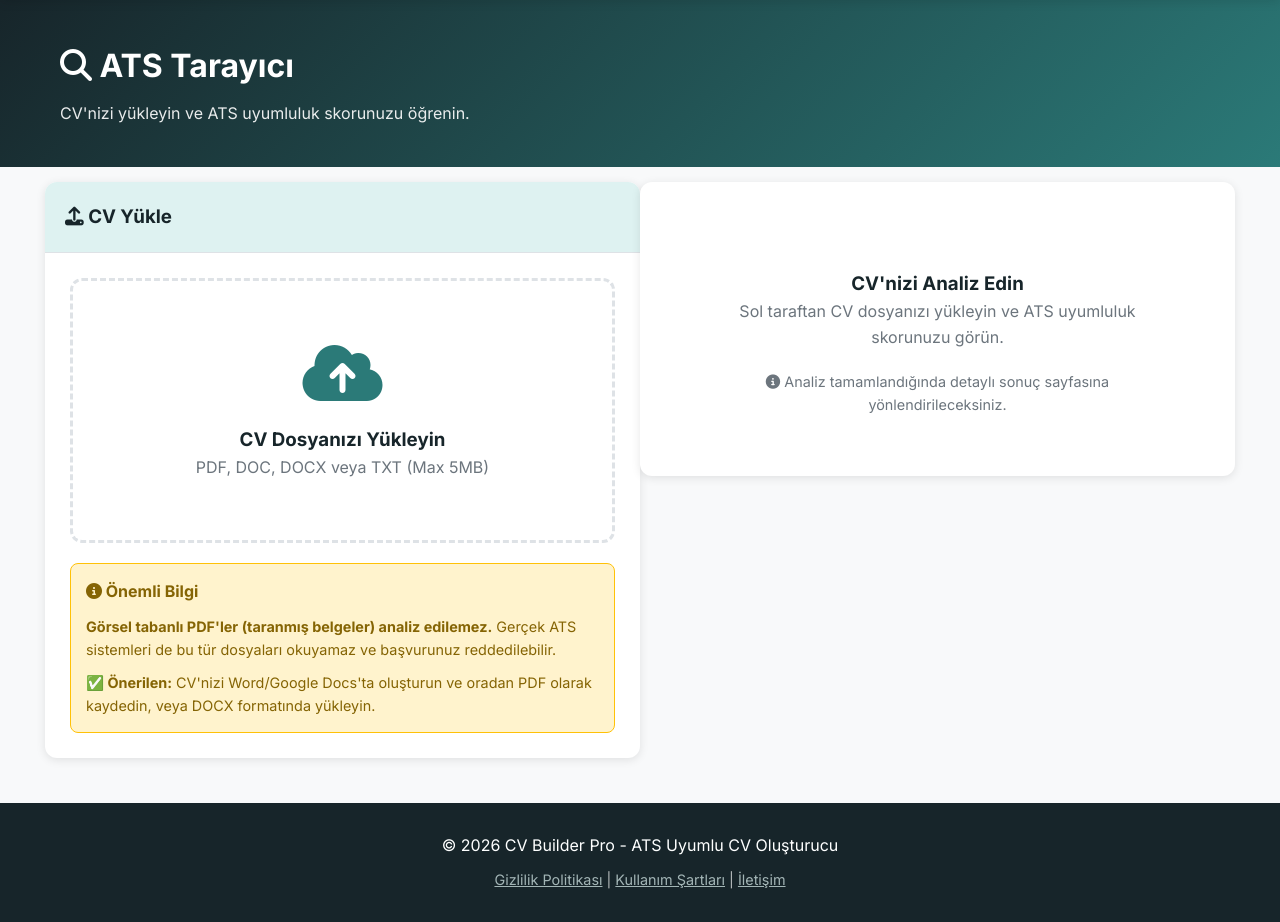
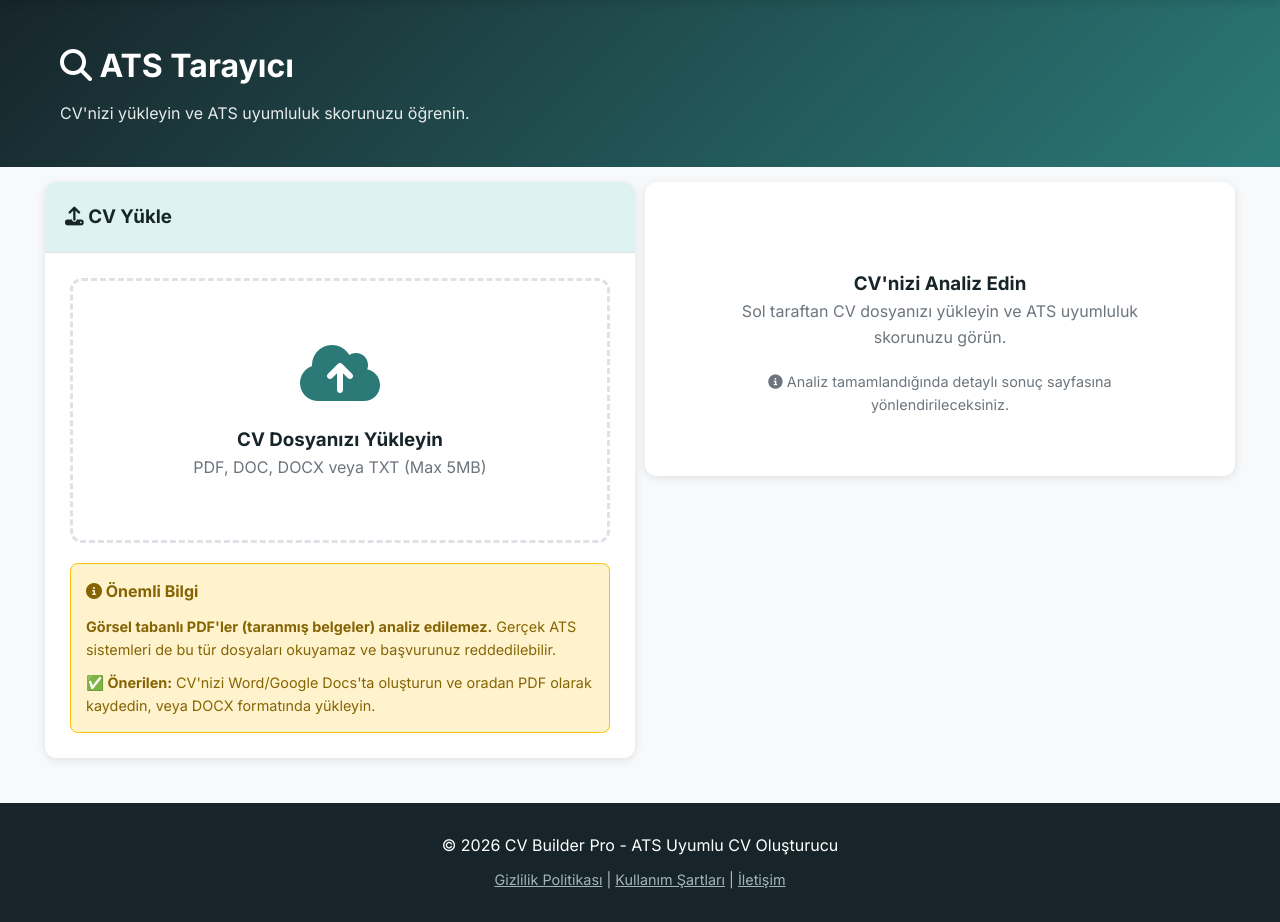
Before and after one commit to dead1yghost/cv-builder, a PHP site: page /ats-scanner.php in a window 1280 px wide. Shown: the part 66-988 px from the top of the page. Run offline with PHP 8.4, Linux system fonts and the light colour scheme; the visitor is signed in with stand-in values (Sample User, id 1); data that the repository does not hold is empty.

Commit message:
Update grid layout: prevent column wrapping and add gap spacing

```diff
--- a/header.php
+++ b/header.php
@@ -77,7 +77,7 @@
     .page-header p { margin: 0; opacity: 0.9; }
 
     /* Grid */
-    .row { display: flex; flex-wrap: wrap; margin: -15px; }
+    .row { display: flex; flex-wrap: nowrap; margin: -15px; gap: 10px; }
     .col { padding: 15px; }
     .col-6 { width: 50%; }
     .col-4 { width: 33.333%; }
```
